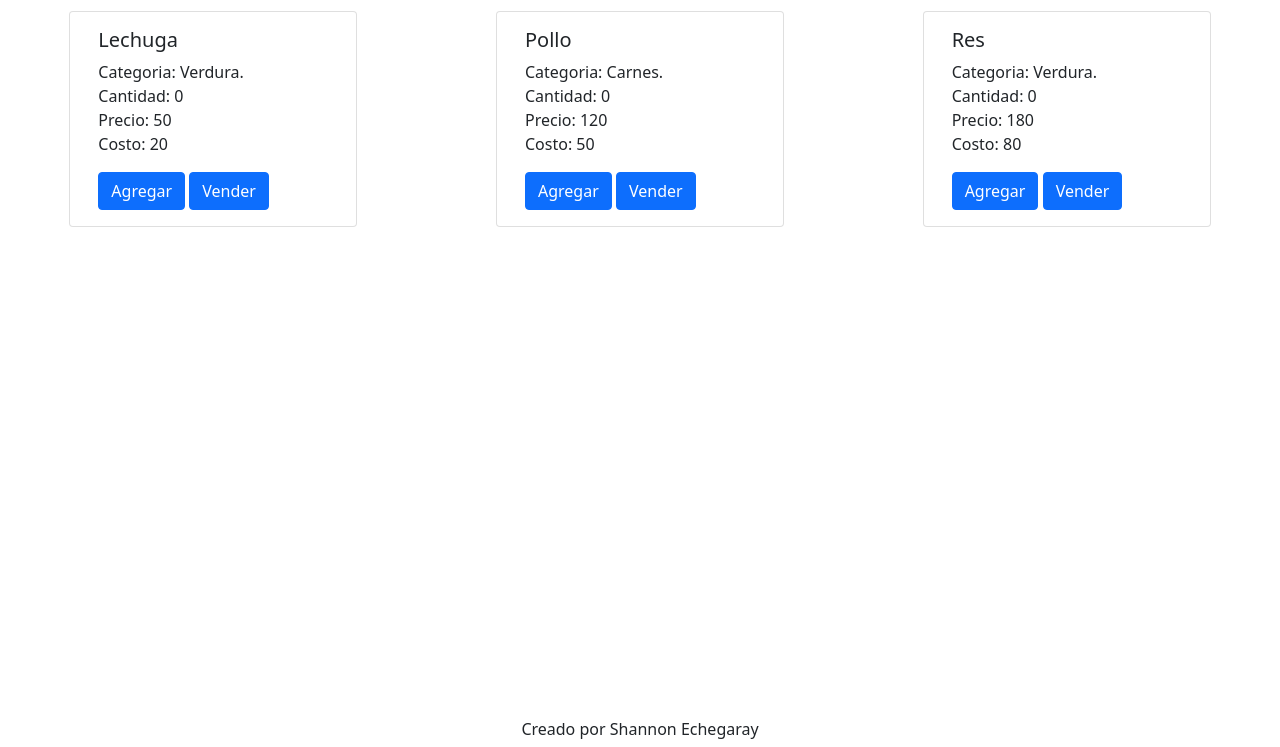
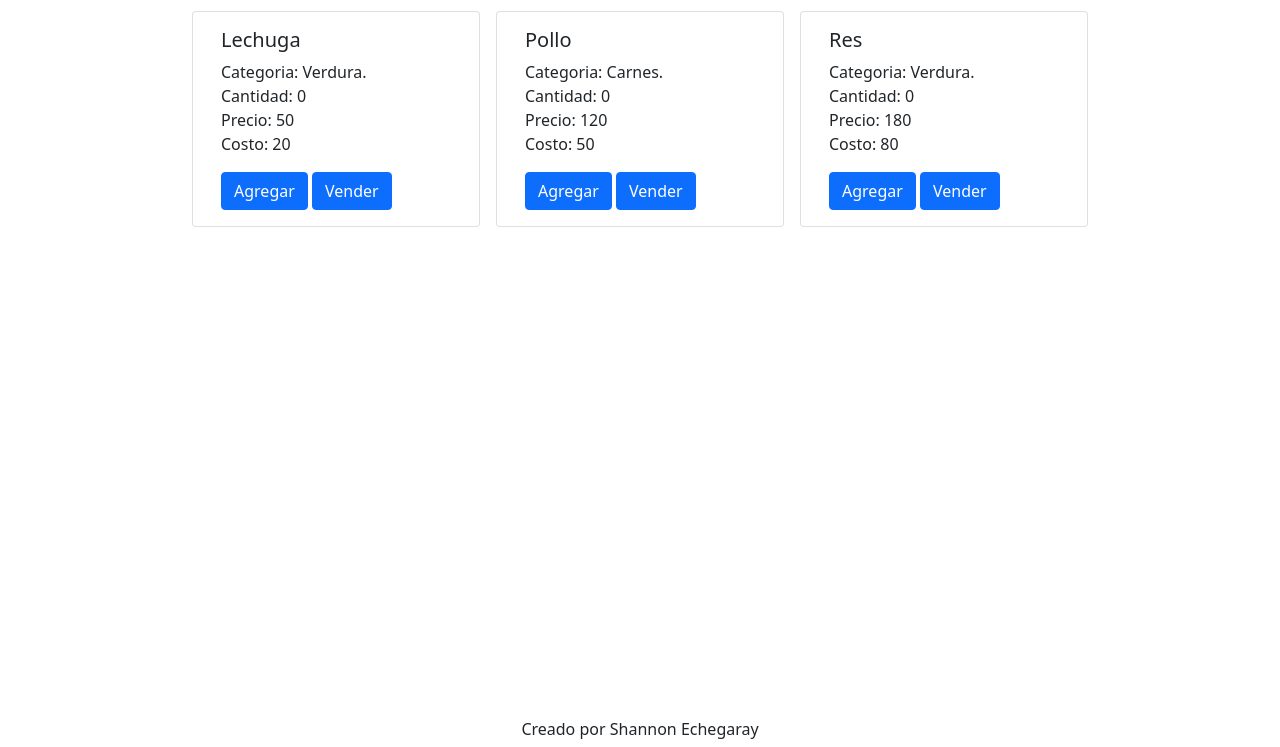
Before and after one commit to ShannonEchegaray/Desafio-JS-Complementario-N3, a plain HTML site: page index.html in a window 1280 px wide. Shown: the part 53-800 px from the top of the page. Drawn offline with nearby package versions, Linux system fonts and the light colour scheme.

Commit message:
Arreglando cosas de bootstrap

```diff
--- a/index.html
+++ b/index.html
@@ -14,7 +14,7 @@
                 Gestor de Stock
             </h1>
         </header>
-        <main class="row justify-content-around">
+        <main class="row justify-content-center align-items-center align-items-lg-start flex-column flex-lg-row">
             <div class="card m-2" style="width: 18rem;">
                 <div class="card-body">
                   <h5 class="card-title">Lechuga</h5>
```
